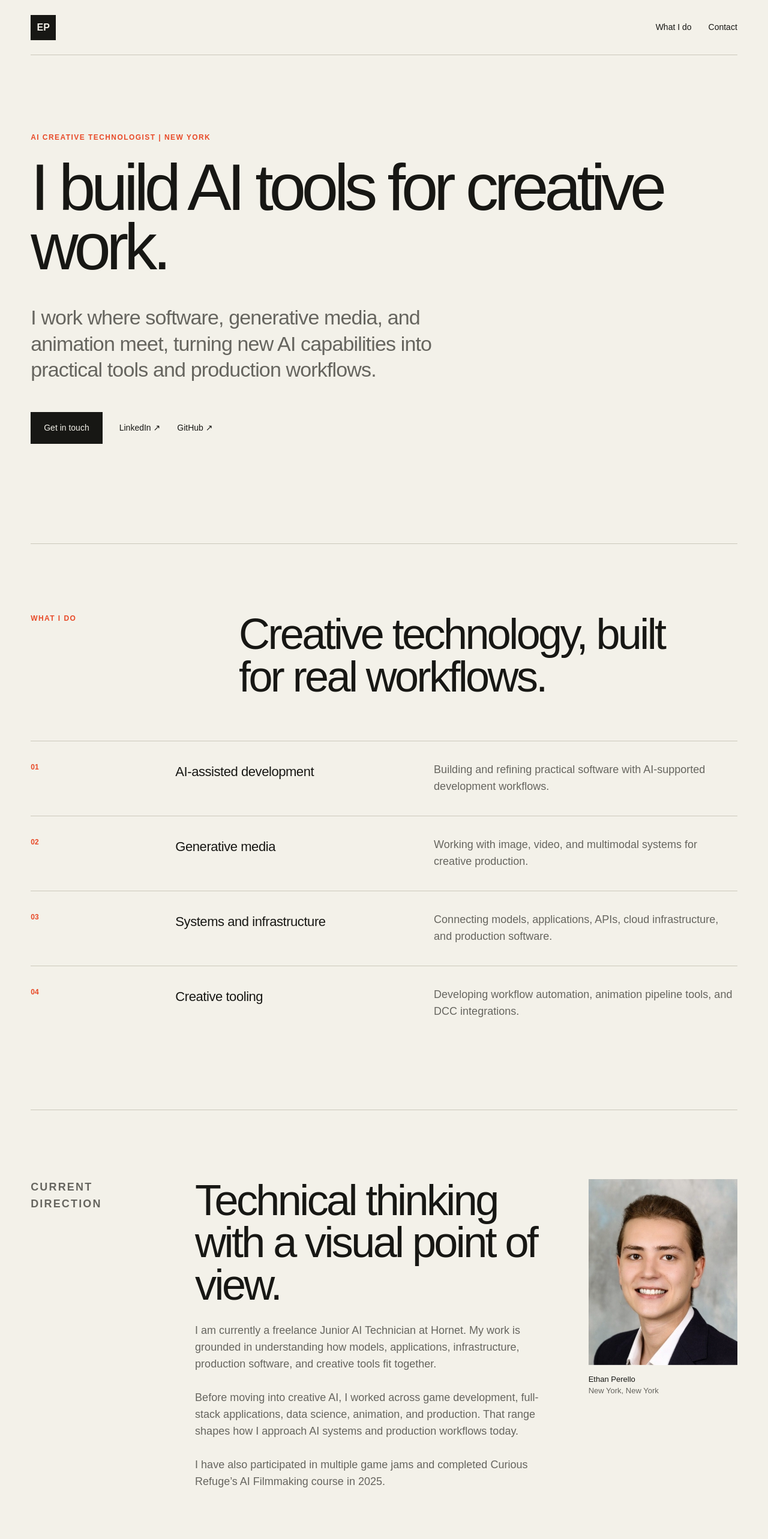
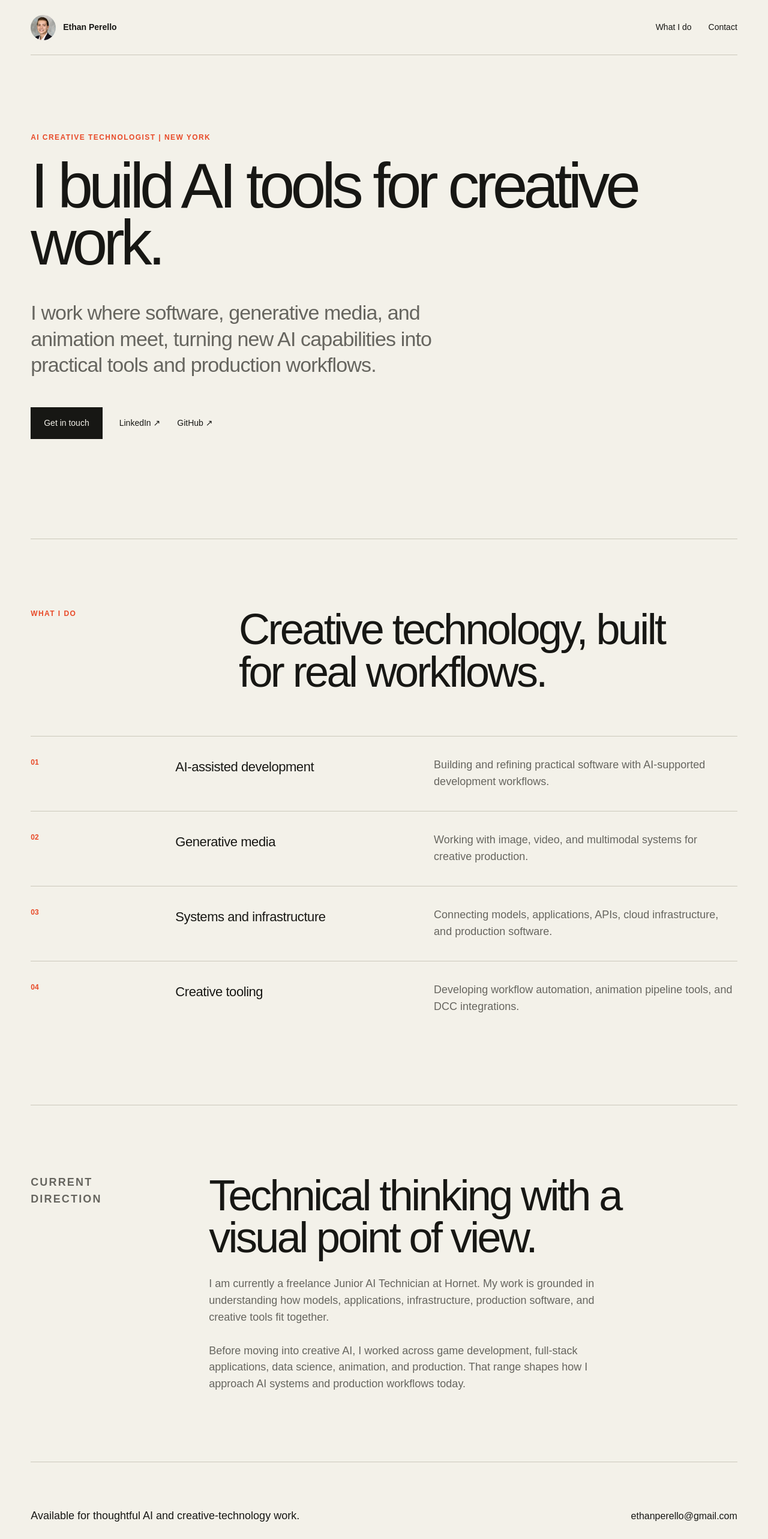
Before and after one commit to EthanPerello/EthanPerello.github.io, a React (Create React App) app: page / in a window 1280 px wide. Shown: the top 2566 px of the page at 60% size. Built offline with nearby package versions, Linux system fonts and the light colour scheme.

Commit message:
Refine portfolio header and content hierarchy

```diff
--- a/src/App.css
+++ b/src/App.css
@@ -6,19 +6,20 @@ a { color: inherit; }
 main { min-height: 100vh; }
 .nav, .hero, .capabilities, .about, footer { width: min(1380px, calc(100% - clamp(48px, 8vw, 144px))); margin: 0 auto; }
 .nav { min-height: 92px; display: flex; align-items: center; justify-content: space-between; border-bottom: 1px solid var(--line); }
-.wordmark { width: 42px; height: 42px; display: grid; place-items: center; background: var(--ink); color: var(--paper); font-weight: 800; text-decoration: none; }
+.wordmark { display: flex; align-items: center; gap: 12px; color: var(--ink); font-size: 14px; font-weight: 700; text-decoration: none; }
+.wordmark img { width: 42px; height: 42px; display: block; border-radius: 50%; object-fit: cover; object-position: 50% 28%; filter: saturate(.8) contrast(1.03); }
 .nav-links { display: flex; gap: 28px; }
 .nav-links a { text-decoration: none; font-size: 14px; }
 .hero { padding: clamp(88px, 10vw, 148px) 0 clamp(110px, 13vw, 180px); }
 .eyebrow { margin: 0 0 24px; color: var(--signal); font-size: 12px; font-weight: 800; letter-spacing: .12em; text-transform: uppercase; }
-h1 { max-width: 1120px; margin: 0; font-size: clamp(64px, 8.6vw, 132px); line-height: .9; letter-spacing: -.065em; }
+h1 { width: 100%; max-width: none; margin: 0; font-size: clamp(64px, 8.25vw, 128px); line-height: .9; letter-spacing: -.065em; }
 .lede { max-width: 690px; margin: 48px 0 0; color: var(--muted); font-size: clamp(22px, 3vw, 34px); line-height: 1.28; letter-spacing: -.025em; }
 .actions { display: flex; align-items: center; flex-wrap: wrap; gap: 28px; margin-top: 48px; }
 .actions a { font-size: 14px; text-underline-offset: 4px; }
 .actions .primary { padding: 16px 22px; background: var(--ink); color: var(--paper); text-decoration: none; }
 .capabilities, .about { padding: clamp(84px, 9vw, 128px) 0; border-top: 1px solid var(--line); }
 .section-intro { display: grid; grid-template-columns: minmax(150px, .65fr) 2fr; gap: clamp(40px, 6vw, 90px); }
-.about { display: grid; grid-template-columns: minmax(150px, .55fr) minmax(420px, 1.55fr) minmax(230px, .65fr); gap: clamp(38px, 5vw, 76px); align-items: start; }
+.about { display: grid; grid-template-columns: minmax(150px, .55fr) minmax(420px, 2.2fr); gap: clamp(38px, 6vw, 90px); align-items: start; }
 h2 { max-width: 780px; margin: 0; font-size: clamp(38px, 6vw, 72px); line-height: .98; letter-spacing: -.05em; }
 .capability-list { margin-top: 72px; }
 .capability-list article { display: grid; grid-template-columns: minmax(120px, .65fr) 1.4fr 2fr; gap: clamp(36px, 6vw, 90px); padding: 34px 0; border-top: 1px solid var(--line); }
@@ -26,17 +27,14 @@ h2 { max-width: 780px; margin: 0; font-size: clamp(38px, 6vw, 72px); line-height
 .capability-list h3 { margin: 0; font-size: 22px; letter-spacing: -.02em; }
 .capability-list p, .about p { margin: 0; color: var(--muted); font-size: 18px; line-height: 1.55; }
 .about-copy p { max-width: 680px; margin-top: 28px; }
-.portrait { margin: 0; }
-.profile-photo { width: 100%; aspect-ratio: 4 / 5; object-fit: cover; object-position: 50% 28%; display: block; filter: saturate(.78) contrast(1.03); }
-.portrait figcaption { margin-top: 14px; color: var(--ink); font-size: 13px; line-height: 1.5; }
-.portrait figcaption span { color: var(--muted); }
 footer { min-height: 180px; display: flex; align-items: center; justify-content: space-between; gap: 28px; border-top: 1px solid var(--line); }
 footer p { font-size: 18px; }
 footer a { text-underline-offset: 4px; }
 @media (max-width: 760px) {
   .nav, .hero, .capabilities, .about, footer { width: calc(100% - 32px); }
   .nav { min-height: 76px; }
-  .wordmark { width: 38px; height: 38px; }
+  .wordmark { gap: 9px; font-size: 13px; }
+  .wordmark img { width: 38px; height: 38px; }
   .nav-links { gap: 16px; }
   .nav-links a { font-size: 12px; }
   .hero { padding: 64px 0 84px; }
@@ -47,7 +45,6 @@ footer a { text-underline-offset: 4px; }
   .section-intro, .about, .capability-list article { grid-template-columns: 1fr; gap: 24px; }
   .capability-list { margin-top: 48px; }
   .capability-list article { padding: 28px 0; }
-  .portrait { width: min(76vw, 300px); margin-top: 18px; }
   footer { align-items: flex-start; flex-direction: column; justify-content: center; }
 }
 
@@ -58,5 +55,4 @@ footer a { text-underline-offset: 4px; }
   .section-intro { grid-template-columns: .45fr 1.55fr; }
   .capability-list article { grid-template-columns: .4fr 1.1fr 1.6fr; gap: 32px; }
   .about { grid-template-columns: .45fr 1.4fr; }
-  .portrait { grid-column: 2; width: min(320px, 70%); }
 }
--- a/src/App.js
+++ b/src/App.js
@@ -13,7 +13,10 @@ export default function App() {
   return (
     <main>
       <nav className="nav" aria-label="Primary navigation">
-        <a className="wordmark" href="#top">EP</a>
+        <a className="wordmark" href="#top">
+          <img src={profilePhoto} alt="" />
+          <span>Ethan Perello</span>
+        </a>
         <div className="nav-links"><a href="#work">What I do</a><a href="mailto:ethanperello@gmail.com">Contact</a></div>
       </nav>
       <section className="hero" id="top">
@@ -38,12 +41,7 @@ export default function App() {
           <h2 id="about-heading">Technical thinking with a visual point of view.</h2>
           <p>I am currently a freelance Junior AI Technician at Hornet. My work is grounded in understanding how models, applications, infrastructure, production software, and creative tools fit together.</p>
           <p>Before moving into creative AI, I worked across game development, full-stack applications, data science, animation, and production. That range shapes how I approach AI systems and production workflows today.</p>
-          <p>I have also participated in multiple game jams and completed Curious Refuge’s AI Filmmaking course in 2025.</p>
         </div>
-        <figure className="portrait">
-          <img className="profile-photo" src={profilePhoto} alt="Ethan Perello" />
-          <figcaption>Ethan Perello<br /><span>New York, New York</span></figcaption>
-        </figure>
       </section>
       <footer><p>Available for thoughtful AI and creative-technology work.</p><a href="mailto:ethanperello@gmail.com">ethanperello@gmail.com</a></footer>
     </main>
```
